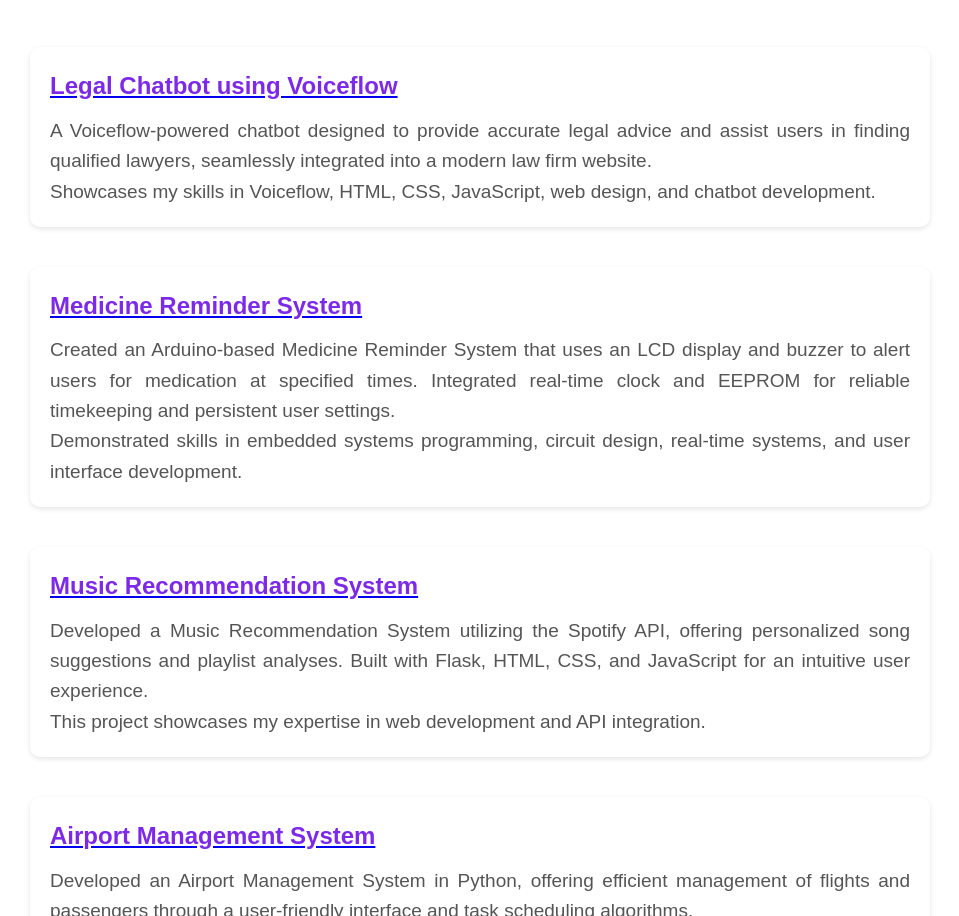
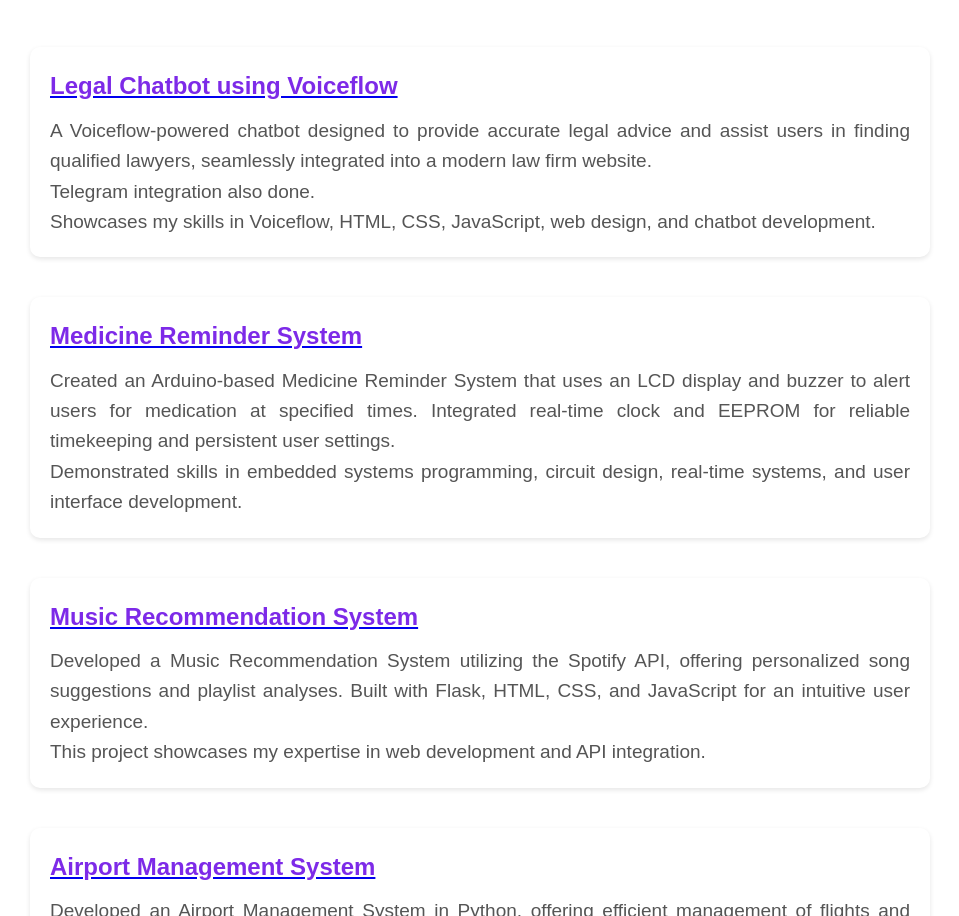
Before and after one commit to harshiniraj311/personal-portfolio, a plain HTML site: page index.html in a window 1280 px wide. Shown: the part 1063-1979 px from the top of the page, without its empty margins (160-1119 px from the left). Drawn offline with Linux system fonts and the light colour scheme.

Commit message:
Update index.html

```diff
--- a/index.html
+++ b/index.html
@@ -58,7 +58,7 @@
                         <h3>Legal Chatbot using Voiceflow</h3></a>
                     </div>
                     <div class="project-text">
-                        <p>A Voiceflow-powered chatbot designed to provide accurate legal advice and assist users in finding qualified lawyers, seamlessly integrated into a modern law firm website.<br>Showcases my skills in Voiceflow, HTML, CSS, JavaScript, web design, and chatbot development.</p>
+                        <p>A Voiceflow-powered chatbot designed to provide accurate legal advice and assist users in finding qualified lawyers, seamlessly integrated into a modern law firm website.<br>Telegram integration also done.<br>Showcases my skills in Voiceflow, HTML, CSS, JavaScript, web design, and chatbot development.</p>
                     </div>
             </div>
             <div class="project">
```
